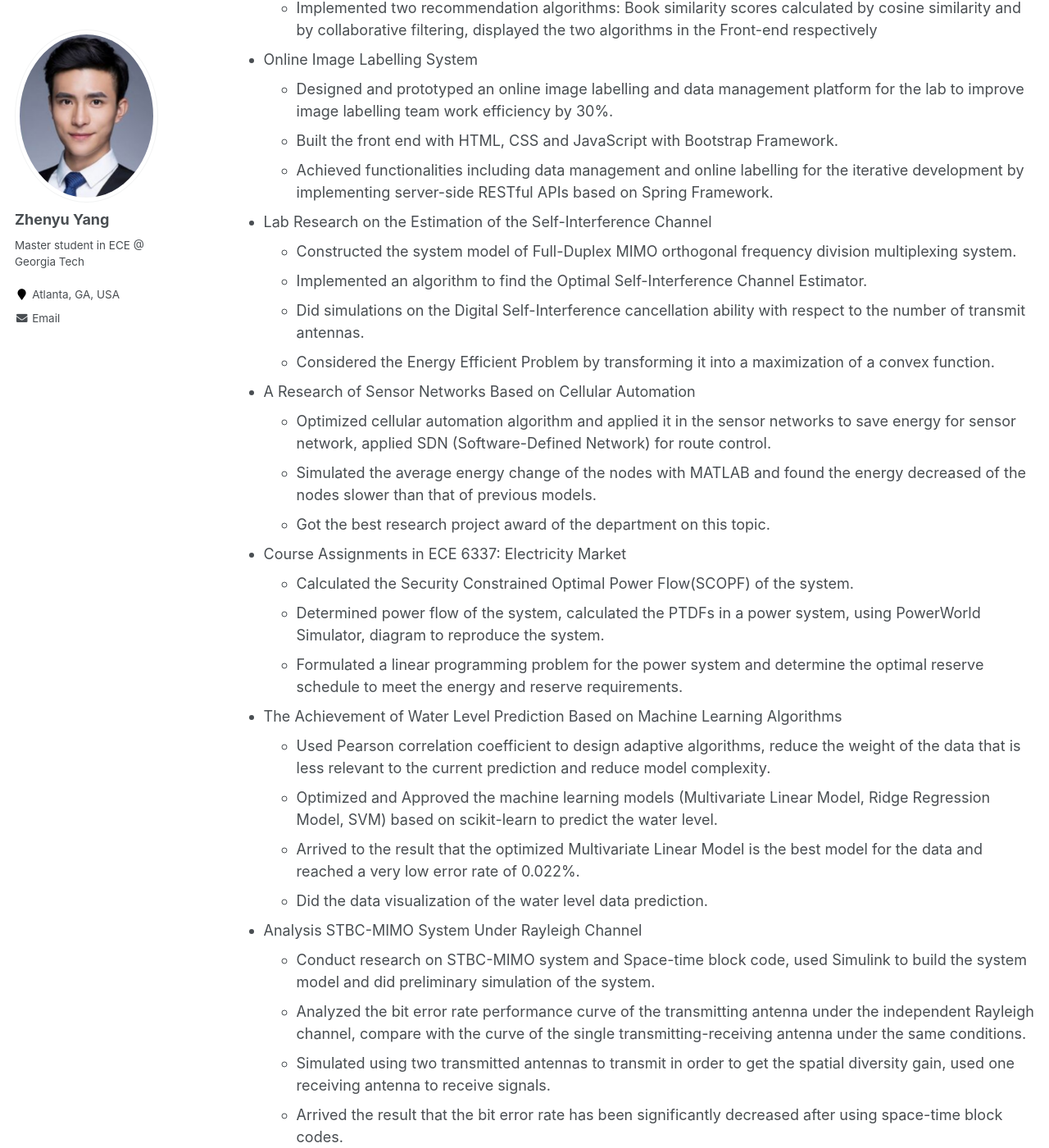
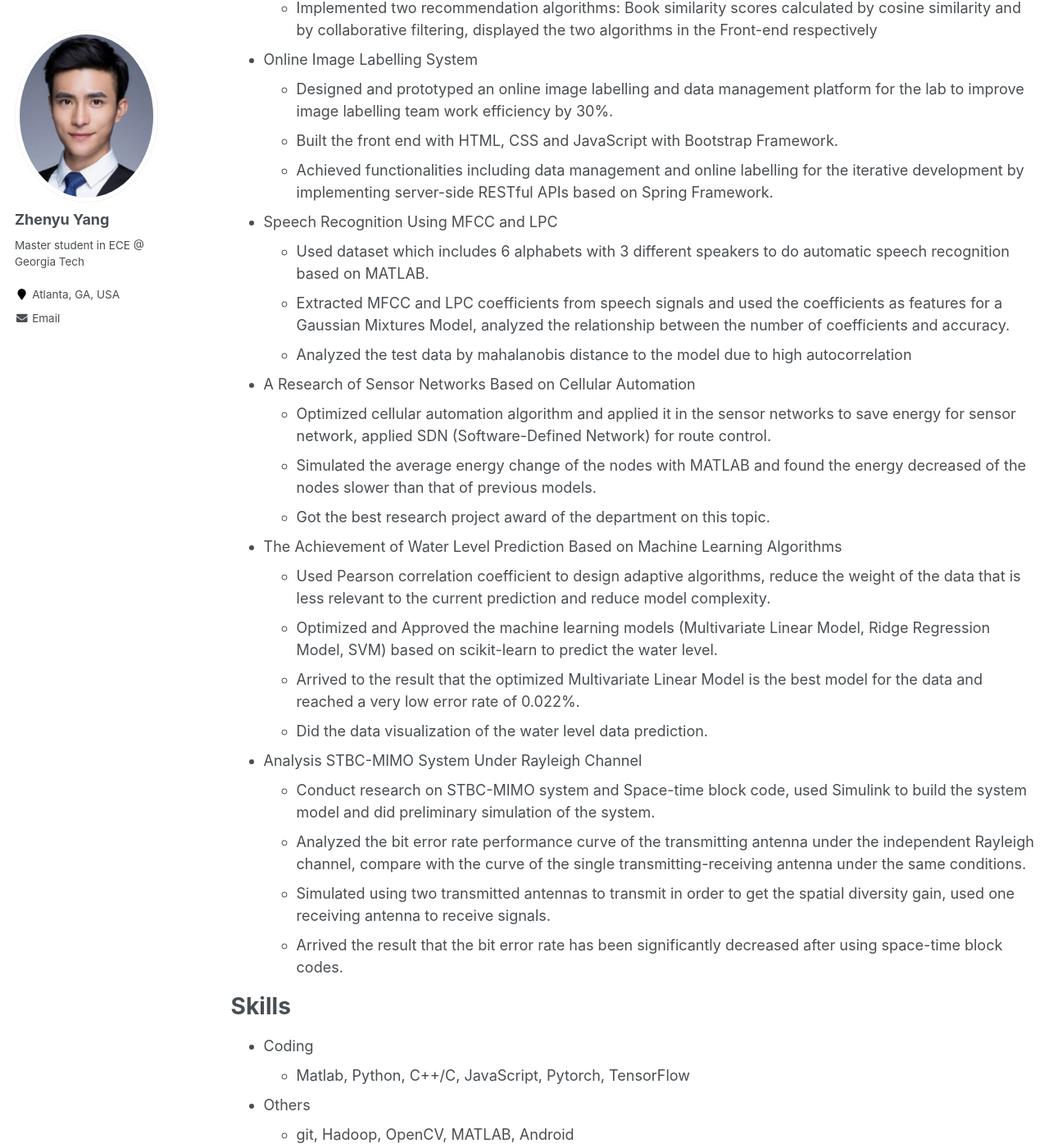
Before and after one commit to azpeteryang/azpeteryang.github.io, a Jekyll site: the page built from _pages/cv.md, in a window 1280 px wide and 1400 px high, scrolled down 1571 px. Shown: the whole window at 82% size. Built offline with Jekyll 4.4.1, drawn with Linux system fonts in a browser that asks for light colours.

Commit message:
Update cv.md

```diff
--- a/_pages/cv.md
+++ b/_pages/cv.md
@@ -62,25 +62,16 @@ Projects
 
 
 
-
-* Lab Research on the Estimation of the Self-Interference Channel
-  *	Constructed the system model of Full-Duplex MIMO orthogonal frequency division multiplexing system.
-  *	Implemented an algorithm to find the Optimal Self-Interference Channel Estimator.
-  * Did simulations on the Digital Self-Interference cancellation ability with respect to the number of transmit antennas.
-  * Considered the Energy Efficient Problem by transforming it into a maximization of a convex function.
-
+* Speech Recognition Using MFCC and LPC
+  *	Used dataset which includes 6 alphabets with 3 different speakers to do automatic speech recognition based on MATLAB.
+  *	Extracted MFCC and LPC coefficients from speech signals and used the coefficients as features for a Gaussian Mixtures Model, analyzed the relationship between the number of coefficients and accuracy.
+  *	Analyzed the test data by mahalanobis distance to the model due to high autocorrelation
 
 
 * A Research of Sensor Networks Based on Cellular Automation
   *	Optimized cellular automation algorithm and applied it in the sensor networks to save energy for sensor network, applied SDN (Software-Defined Network) for route control.
   *	Simulated the average energy change of the nodes with MATLAB and found the energy decreased of the nodes slower than that of previous models.
   * Got the best research project award of the department on this topic.
-
-
-* Course Assignments in ECE 6337: Electricity Market
-  * Calculated the Security Constrained Optimal Power Flow(SCOPF) of the system.
-  * Determined power flow of the system, calculated the PTDFs in a power system, using PowerWorld Simulator, diagram to reproduce the system.
-  * Formulated a linear programming problem for the power system and determine the optimal reserve schedule to meet the energy and reserve requirements.
 
 
 
```
